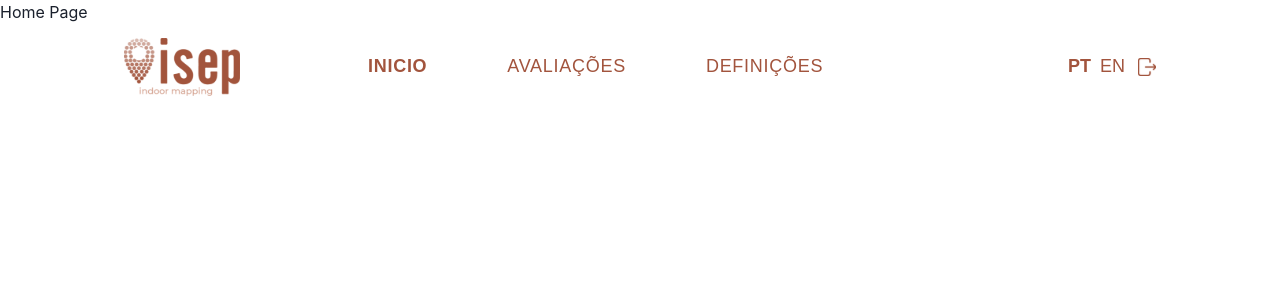
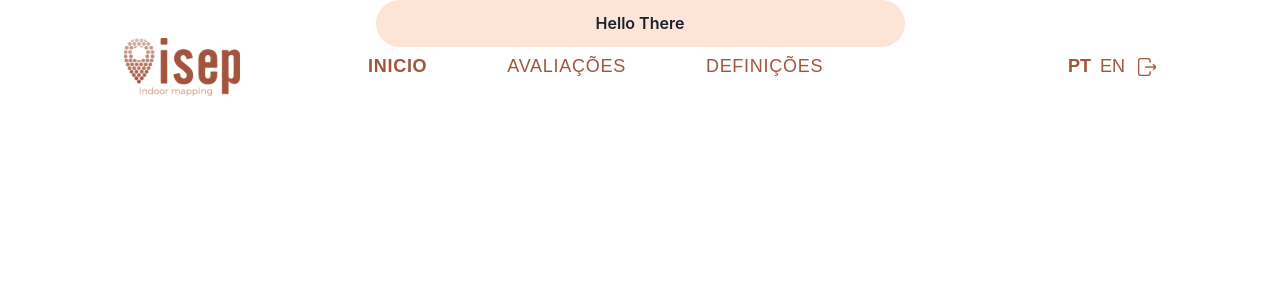
Before and after one commit to ruiafonso8443/frontend, a React (Create React App) app: page / in a window 1280 px wide. Shown: the top 300 px of the page. Built offline with nearby package versions, Linux system fonts and the light colour scheme.

Commit message:
Create Custom Button

```diff
--- a/src/App.tsx
+++ b/src/App.tsx
@@ -3,6 +3,7 @@ import { Page } from "./types/pages";
 
 import { useStoreSelector } from "./store";
 import { selectedPage } from "./store/navigation-reducer";
+import CustomButton from "./components/buttons";
 
 function App() {
   const page = useStoreSelector(selectedPage);
@@ -21,7 +22,16 @@ function App() {
     return <>Setting</>;
   }
 
-  return <>Home Page</>;
+  return (
+    <CustomButton
+      backgroundColor="isepBrick.300"
+      borderColor="isepGreen.500"
+      buttonColor="isepGrey.600"
+      hoverColor="isepBrick.400"
+      text="Hello There"
+      handleButtonClick={() => [alert("You Clicked with Button😂😂😂😂😂😂")]}
+    />
+  );
 }
 
 export default App;
--- /dev/null
+++ b/src/components/buttons/index.tsx
@@ -0,0 +1,47 @@
+import { Button, Center } from "@chakra-ui/react";
+import React, { ReactChild } from "react";
+
+type ButtonProps = {
+  backgroundColor: string;
+  hoverColor: string;
+  buttonColor: string;
+  borderColor: string;
+  buttonVariant?: "solid" | "outline" | "ghost" | "link";
+  width?: string;
+  height?: string;
+  text: ReactChild;
+  handleButtonClick: () => void;
+};
+
+function CustomButton({
+  backgroundColor,
+  hoverColor,
+  buttonColor,
+  borderColor,
+  buttonVariant = "solid",
+  width = "529px",
+  height = "47px",
+  text,
+  handleButtonClick,
+}: ButtonProps) {
+  return (
+    <Center>
+      <Button
+        _focus={{ boxShadow: "none" }}
+        backgroundColor={backgroundColor}
+        borderRadius="200px"
+        _hover={{ bg: hoverColor }}
+        color={buttonColor}
+        borderColor={borderColor}
+        variant={buttonVariant}
+        width={width}
+        height={height}
+        onClick={handleButtonClick}
+      >
+        {text}
+      </Button>
+    </Center>
+  );
+}
+
+export default CustomButton;
```
